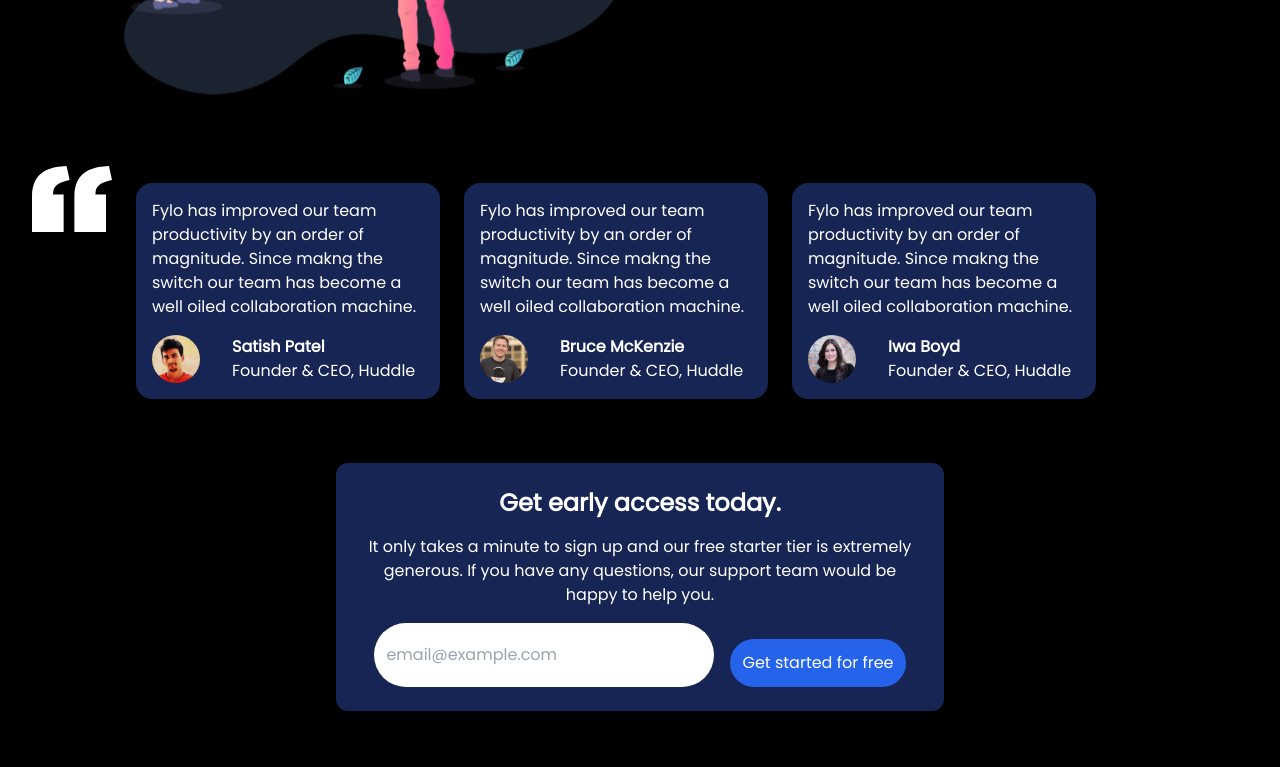
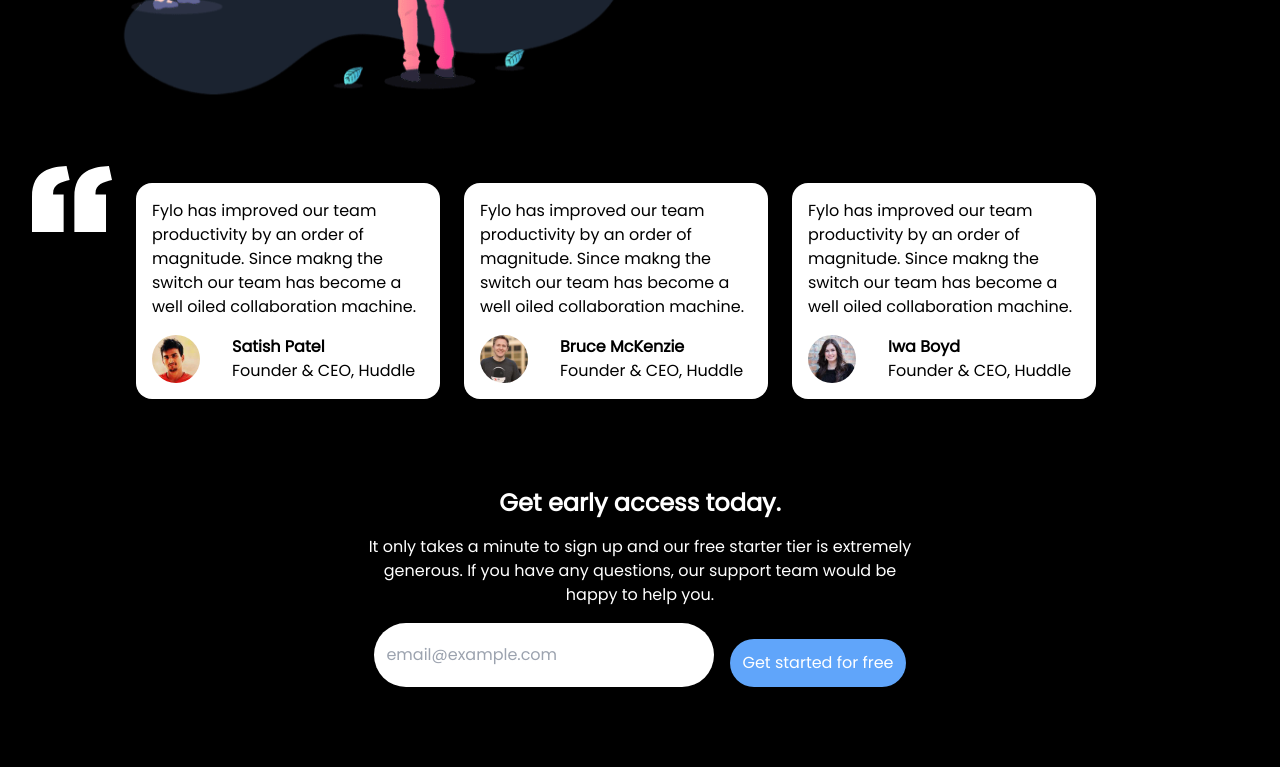
Before and after one commit to moloruntomiwa31/fylo, a website: page index.html in a window 1280 px wide. Shown: the part 2000-2767 px from the top of the page. Drawn offline with Linux system fonts and the light colour scheme.

Commit message:
changed colors

```diff
--- a/index.html
+++ b/index.html
@@ -24,10 +24,10 @@
       <svg xmlns="http://www.w3.org/2000/svg" width="40" height="40" viewBox="0 0 24 24"><path fill="white" d="M21 15.61L19.59 17l-5.01-5l5.01-5L21 8.39L17.44 12L21 15.61M3 6h13v2H3V6m0 7v-2h10v2H3m0 5v-2h13v2H3Z"/></svg>    </button>
   </nav>
 
-  <div id="menu" class="flex flex-col bg-blue-300 shadow-xl items-end space-x-6 hidden container p-8 space-y-2 transition-all duration-900 ease-in-out">
-    <a href="" class="text-white hover:text-blue-900">Features</a>
-    <a href="" class="text-white hover:text-blue-900">Team</a>
-    <a href="" class="text-white hover:text-blue-900">Sign In</a>
+  <div id="menu" class="flex flex-col bg-white shadow-xl items-end space-x-6 hidden container p-8 space-y-2 transition-all duration-900 ease-in-out">
+    <a href="" class="hover:text-blue-900">Features</a>
+    <a href="" class="hover:text-blue-900">Team</a>
+    <a href="" class=" hover:text-blue-900">Sign In</a>
   </div>
 
   <section id="hero">
@@ -36,7 +36,7 @@
         <h2 class="text-3xl font-bold">All your files in one secure location, accessible anywhere</h2>
         <p>Fylo stores all your most important files in one secure location. Access them wherever you need, share and collaborate with friends, family and co-workers.</p>
         <div class="flex justify-center">
-          <button class="bg-blue-950 p-4 shadow-md rounded-full hover:border-blue-600 hover:bg-transparent hover:border-2 cursor-pointer ">Get Started</button>
+          <button class="bg-blue-400 p-4 shadow-md rounded-full hover:border-blue-400 hover:bg-transparent hover:border-2 cursor-pointer ">Get Started</button>
         </div>
       </div>
       <div class="w-3/2 space-y-4 mx-auto md:w-1/2">
@@ -116,8 +116,8 @@
       <div class="md:w-1/8">
         <svg xmlns="http://www.w3.org/2000/svg" width="80" height="80" viewBox="0 0 1200 1200"><path fill="white" d="M518.474 105.344C305.831 120.286.168 154.236 0 570.687v523.97h474.504v-560.61H316.946C306.965 384.354 430.23 345.701 564.274 316.03l-45.8-210.686zm635.724 0c-212.643 14.942-518.306 48.893-518.473 465.343v523.97h474.505v-560.61H952.672C942.689 384.354 1065.956 345.701 1200 316.03l-45.802-210.686z"/></svg>
       </div>
-      <div class="flex flex-col text-white bg-blue-950 w-50 rounded-2xl p-4 md:w-1/4">
-        <p class="text-white">Fylo has improved our team productivity by an order of magnitude. Since makng the switch our team has become a well oiled collaboration machine.</p>
+      <div class="flex flex-col bg-white w-50 rounded-2xl p-4 md:w-1/4">
+        <p>Fylo has improved our team productivity by an order of magnitude. Since makng the switch our team has become a well oiled collaboration machine.</p>
         <div class="flex space-x-8 mt-4">
           <img src="images/profile-1.jpg" alt="" class="rounded-full w-12">
           <div class="flex flex-col ml-4 justify-center">
@@ -126,8 +126,8 @@
           </div>
         </div>
       </div>
-      <div class="flex flex-col text-white bg-blue-950 w-50 rounded-2xl p-4 md:w-1/4">
-        <p class="text-white">Fylo has improved our team productivity by an order of magnitude. Since makng the switch our team has become a well oiled collaboration machine.</p>
+      <div class="flex flex-col bg-white w-50 rounded-2xl p-4 md:w-1/4">
+        <p>Fylo has improved our team productivity by an order of magnitude. Since makng the switch our team has become a well oiled collaboration machine.</p>
         <div class="flex space-x-8 mt-4">
           <img src="images/profile-2.jpg" alt="" class="rounded-full w-12">
           <div class="flex flex-col ml-4 justify-center">
@@ -136,8 +136,8 @@
           </div>
         </div>
       </div>
-      <div class="flex flex-col text-white bg-blue-950 w-50 rounded-2xl p-4 md:w-1/4">
-        <p class="text-white">Fylo has improved our team productivity by an order of magnitude. Since makng the switch our team has become a well oiled collaboration machine.</p>
+      <div class="flex flex-col bg-white w-50 rounded-2xl p-4 md:w-1/4">
+        <p>Fylo has improved our team productivity by an order of magnitude. Since makng the switch our team has become a well oiled collaboration machine.</p>
         <div class="flex space-x-8 mt-4">
           <img src="images/profile-3.jpg" alt="" class="rounded-full w-12">
           <div class="flex flex-col ml-4 justify-center">
@@ -151,12 +151,12 @@
 
   <section id="newsletter">
     <div class="flex container justify-center mx-auto p-8 items-center">
-      <div class="flex flex-col space-y-4 text-center md:w-1/2 bg-blue-950 p-6 rounded-xl">
+      <div class="flex flex-col space-y-4 text-center md:w-1/2 p-6 rounded-xl">
         <h4 class="text-white font-bold text-2xl">Get early access today.</h4>
         <p class="text-white">It only takes a minute to sign up and our free starter tier is extremely generous. If you have any questions, our support team would be happy to help you.</p>
         <div class="flex flex-col space-y-4 md:flex-row md:space-x-4 justify-center">
           <input type="text" class="rounded-full p-3 focus:outline-none" placeholder="email@example.com">
-          <button class="bg-blue-600 text-white p-3 rounded-full">Get started for free</button>
+          <button class="bg-blue-400 text-white p-3 rounded-full">Get started for free</button>
         </div>
       </div>
     </div>
```
Also changed, not shown: output.css.
